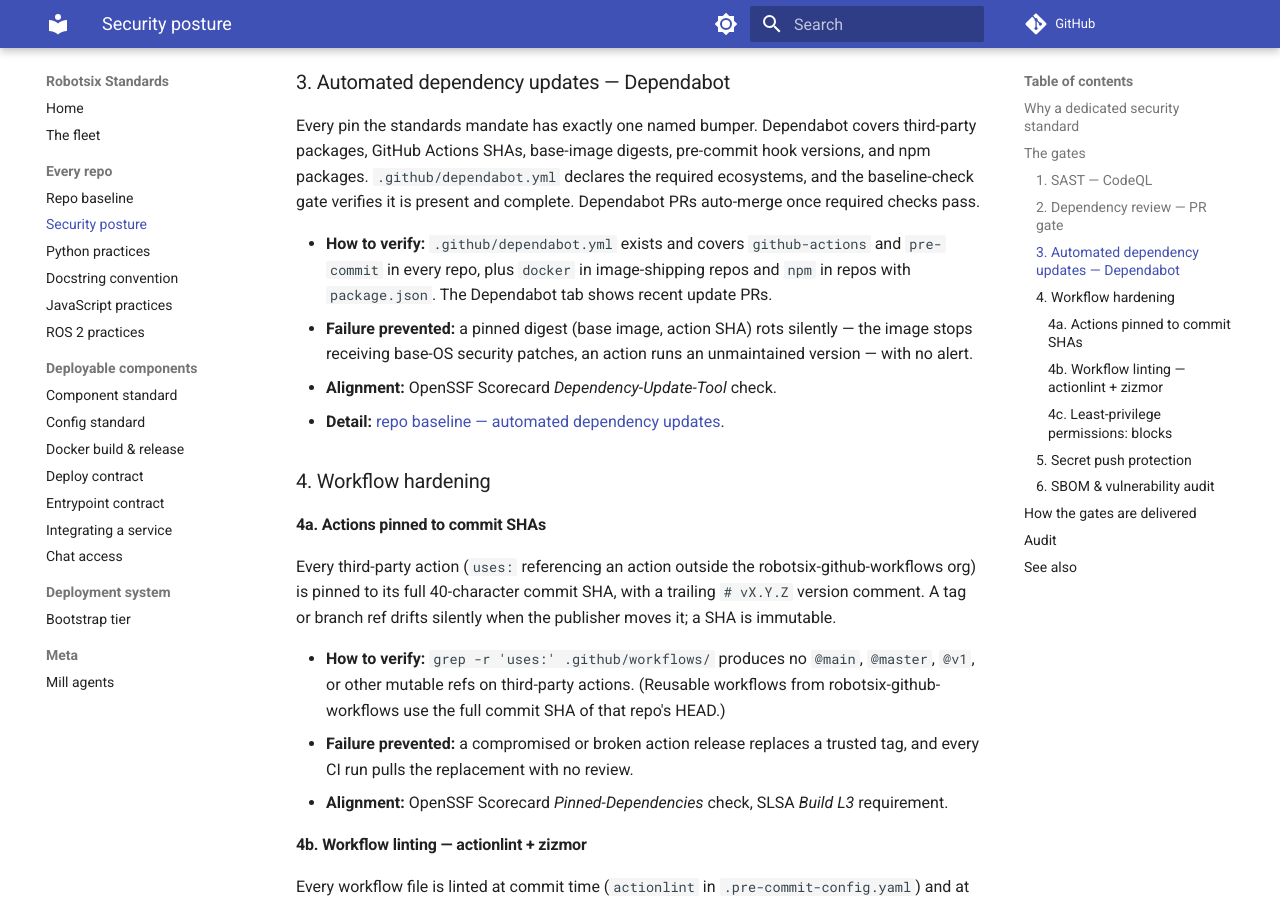
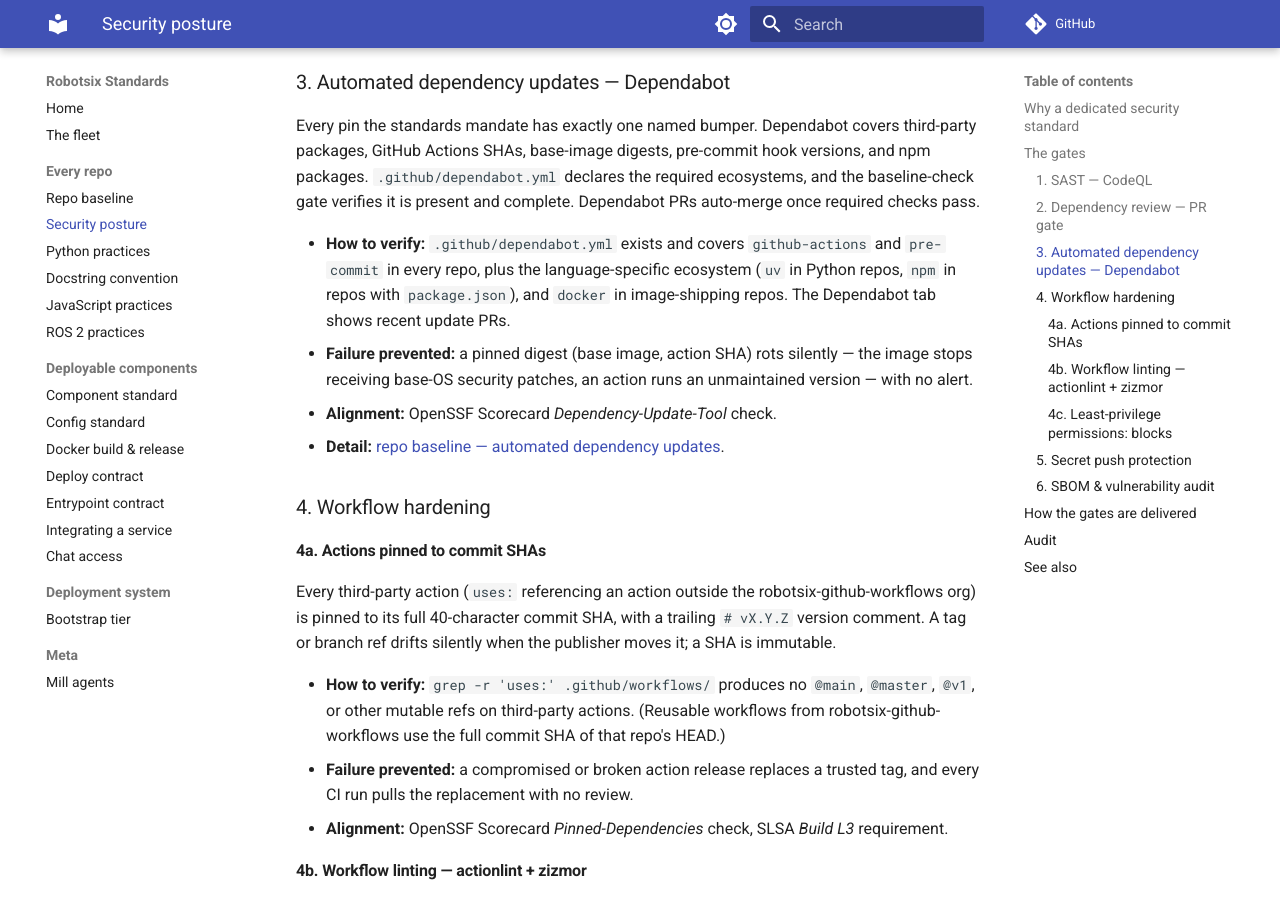
Before and after one commit to damien-robotsix/robotsix-standards, an MkDocs documentation site: the page built from docs/security-posture.md, in a window 1280 px wide and 900 px high, scrolled down 1534 px. Built offline with MkDocs 1.6.1 and Material for MkDocs 9.7.7, drawn with Linux system fonts in a browser that asks for light colours; comment, search, counter and statistics services are not loaded.

Commit message:
mill: security-posture.md: gate 3 verification text omits `uv` ecosystem (20260718T212027Z-security-posture-md-gate-3-verification-d480) (#67)
Co-authored-by: robotsix-mill <mill@robotsix.local>

```diff
--- a/docs/security-posture.md
+++ b/docs/security-posture.md
@@ -74,8 +74,9 @@ ecosystems, and the baseline-check gate verifies it is present and complete.
 Dependabot PRs auto-merge once required checks pass.
 
 - **How to verify:** `.github/dependabot.yml` exists and covers
-  `github-actions` and `pre-commit` in every repo, plus `docker` in
-  image-shipping repos and `npm` in repos with `package.json`. The Dependabot
+  `github-actions` and `pre-commit` in every repo, plus the
+  language-specific ecosystem (`uv` in Python repos, `npm` in repos
+  with `package.json`), and `docker` in image-shipping repos. The Dependabot
   tab shows recent update PRs.
 - **Failure prevented:** a pinned digest (base image, action SHA) rots silently
   — the image stops receiving base-OS security patches, an action runs an
```
Also changed, not shown: CHANGELOG.md (+3 -0 lines), changelog.d/20260718T212027Z-security-posture-md-gate-3-verification-d480.misc.md (added, +1 -0 lines).
